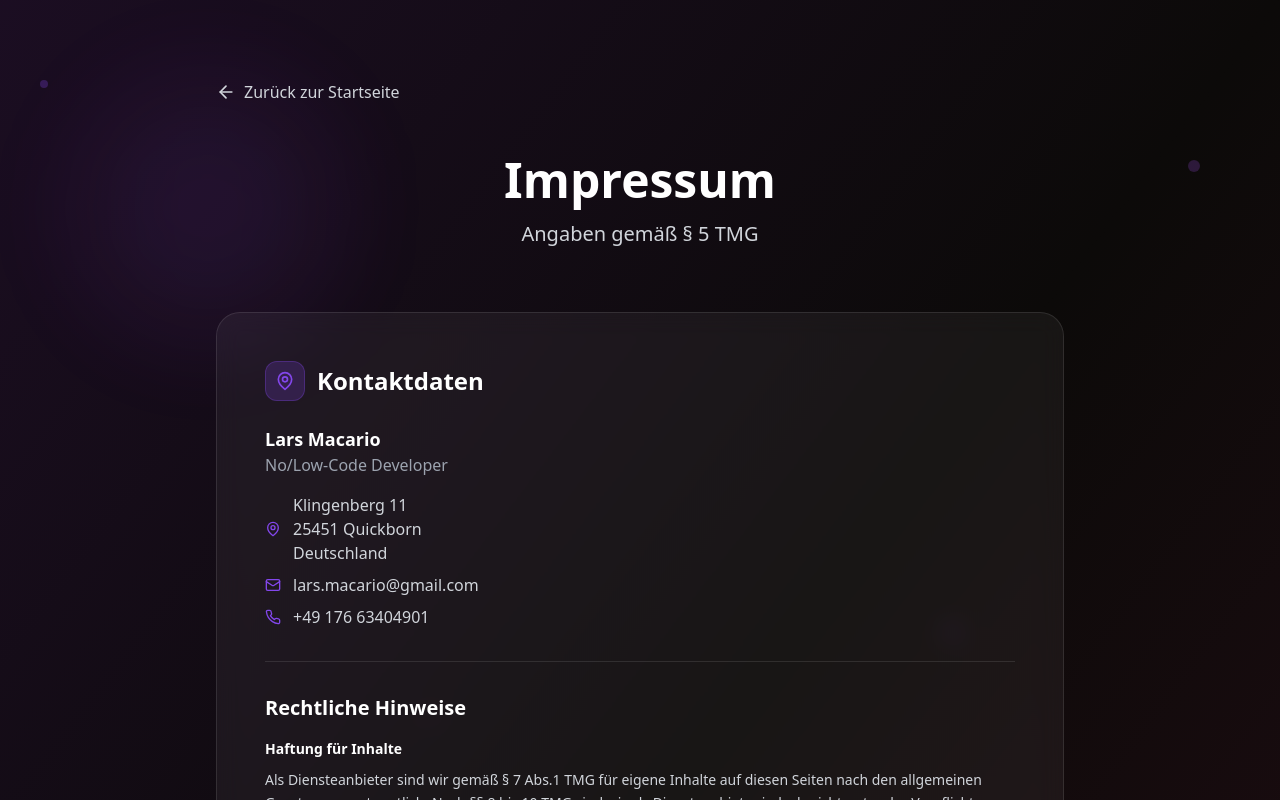
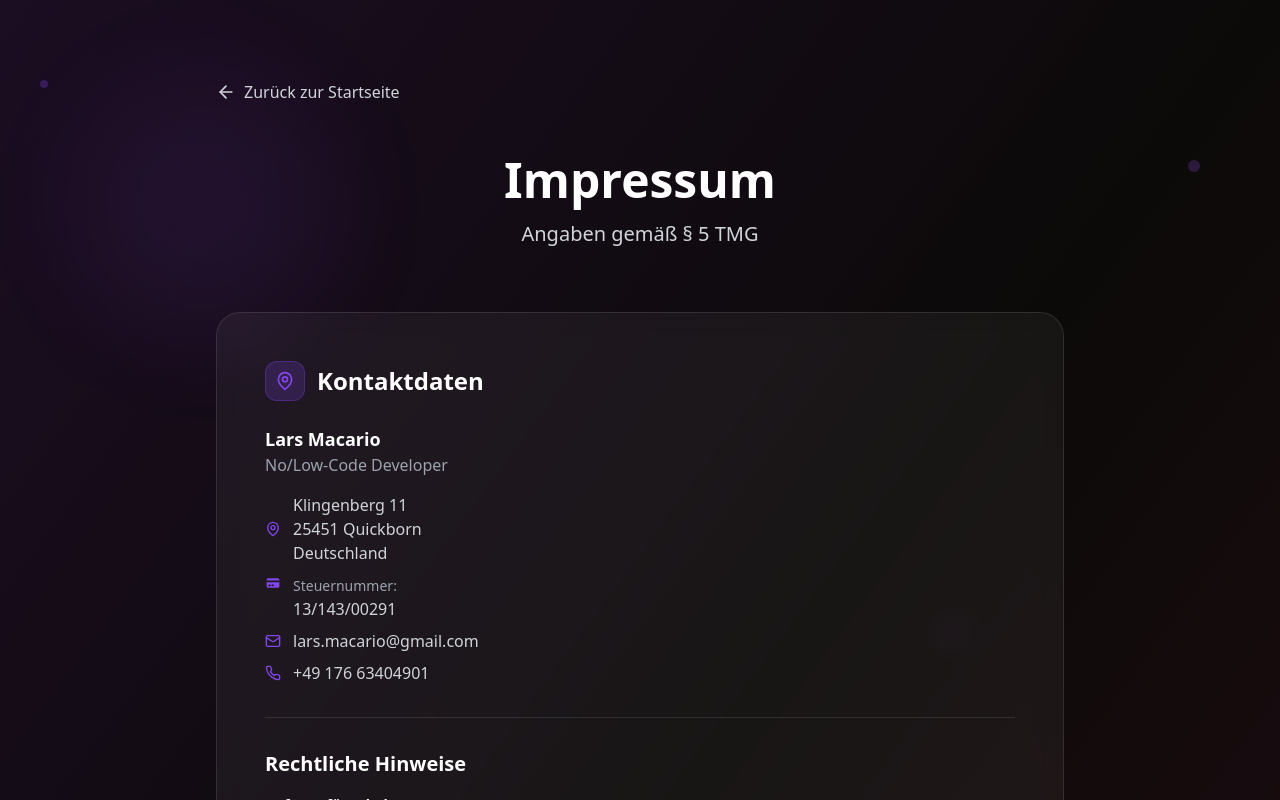
Before and after one commit to macxnet80/macario.dev, a Next.js app: page /impressum in a window 1280 px wide. Shown: the top 800 px of the page. Built offline with nearby package versions, Linux system fonts and the light colour scheme.

Commit message:
Füge Steuernummer zur Impressum-Seite hinzu, um rechtliche Anforderungen zu erfüllen. Diese Änderung verbessert die Transparenz und Benutzerinformation auf der Seite.

```diff
--- a/app/impressum/page.tsx
+++ b/app/impressum/page.tsx
@@ -76,6 +76,19 @@ export default function Impressum() {
                       <div>Klingenberg 11</div>
                       <div>25451 Quickborn</div>
                       <div>Deutschland</div>
+                    </div>
+                  </div>
+
+                  <div className="flex items-start gap-3">
+                    <div className="w-4 h-4 text-primary flex-shrink-0 mt-0.5">
+                      <svg className="w-4 h-4" fill="currentColor" viewBox="0 0 20 20">
+                        <path d="M4 4a2 2 0 00-2 2v1h16V6a2 2 0 00-2-2H4z"/>
+                        <path fillRule="evenodd" d="M18 9H2v5a2 2 0 002 2h12a2 2 0 002-2V9zM4 13a1 1 0 011-1h1a1 1 0 110 2H5a1 1 0 01-1-1zm5-1a1 1 0 100 2h1a1 1 0 100-2H9z" clipRule="evenodd"/>
+                      </svg>
+                    </div>
+                    <div>
+                      <span className="text-gray-400 text-sm">Steuernummer:</span>
+                      <div>13/143/00291</div>
                     </div>
                   </div>
 
```
